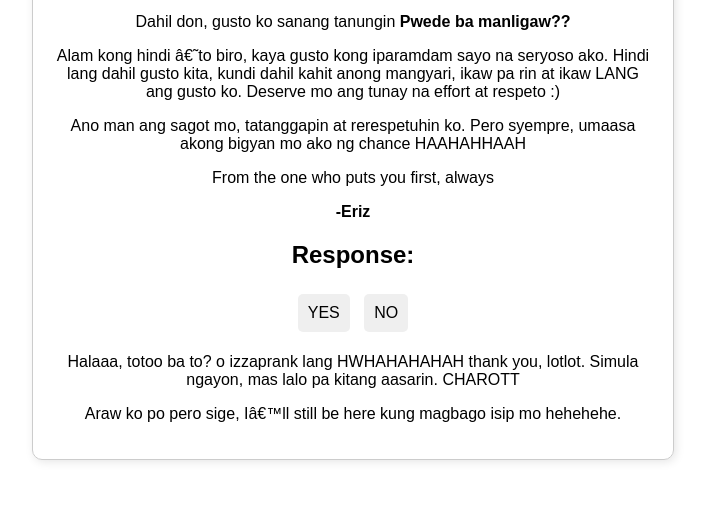
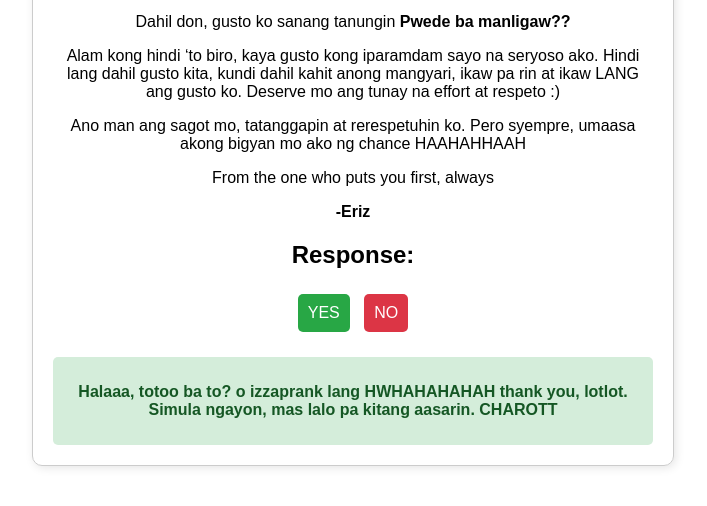
Before and after one commit to eriz-ctrl/eriz-capslock, a plain HTML site: page index.html in a window 1280 px wide. Both pictures are taken after a click on the button "YES". Shown: the part 176-682 px from the top of the page, without its empty margins (287-994 px from the left). Drawn offline with Linux system fonts and the light colour scheme.

Commit message:
Update index.html

```diff
--- a/index.html
+++ b/index.html
@@ -1,56 +1,56 @@
 <!DOCTYPE html>
-<html lang=”en”>
+<html lang="en">
 <head>
-    <meta charset=”UTF-8”>
-    <meta name=”viewport” content=”width=device-width, initial-scale=1.0”>
+    <meta charset="UTF-8">
+    <meta name="viewport" content="width=device-width, initial-scale=1.0">
     <title>Lottie</title>
     <style>
-        Body {
-            Font-family: Arial, sans-serif;
-            Max-width: 600px;
-            Margin: auto;
-            Padding: 20px;
-            Border: 1px solid #ccc;
-            Border-radius: 10px;
-            Box-shadow: 2px 2px 10px rgba(0, 0, 0, 0.1);
-            Text-align: center;
+        body {
+            font-family: Arial, sans-serif;
+            max-width: 600px;
+            margin: auto;
+            padding: 20px;
+            border: 1px solid #ccc;
+            border-radius: 10px;
+            box-shadow: 2px 2px 10px rgba(0, 0, 0, 0.1);
+            text-align: center;
         }
-        H1 {
-            Color: #ff4d4d;
+        h1 {
+            color: #ff4d4d;
         }
         .response {
-            Display: none;
-            Margin-top: 20px;
-            Padding: 10px;
-            Border-radius: 5px;
-            Font-weight: bold;
+            display: none;
+            margin-top: 20px;
+            padding: 10px;
+            border-radius: 5px;
+            font-weight: bold;
         }
         .yes {
-            Background-color: #d4edda;
-            Color: #155724;
+            background-color: #d4edda;
+            color: #155724;
         }
         .no {
-            Background-color: #f8d7da;
-            Color: #721c24;
+            background-color: #f8d7da;
+            color: #721c24;
         }
         .buttons {
-            Margin-top: 20px;
+            margin-top: 20px;
         }
-        Button {
-            Font-size: 16px;
-            Padding: 10px;
-            Margin: 5px;
-            Border: none;
-            Border-radius: 5px;
-            Cursor: pointer;
+        button {
+            font-size: 16px;
+            padding: 10px;
+            margin: 5px;
+            border: none;
+            border-radius: 5px;
+            cursor: pointer;
         }
         .yes-btn {
-            Background-color: #28a745;
-            Color: white;
+            background-color: #28a745;
+            color: white;
         }
         .no-btn {
-            Background-color: #dc3545;
-            Color: white;
+            background-color: #dc3545;
+            color: white;
         }
     </style>
 </head>
@@ -64,28 +64,28 @@
     <p><strong>-Eriz</strong></p>
 
     <h2>Response:</h2>
-    <div class=”buttons”>
-        <button class=”yes-btn” onclick=”showResponse(‘yes’)”>YES</button>
-        <button class=”no-btn” onclick=”showResponse(‘no’)”>NO</button>
+    <div class="buttons">
+        <button class="yes-btn" onclick="showResponse('yes')">YES</button>
+        <button class="no-btn" onclick="showResponse('no')">NO</button>
     </div>
 
-    <div class=”response yes” id=”yes-response”>
-        <p>Halaaa, totoo ba to? o izzaprank lang HWHAHAHAHAH thank you, lotlot.  Simula ngayon, mas lalo pa kitang aasarin. CHAROTT</p>
+    <div class="response yes" id="yes-response">
+        <p>Halaaa, totoo ba to? o izzaprank lang HWHAHAHAHAH thank you, lotlot. Simula ngayon, mas lalo pa kitang aasarin. CHAROTT</p>
     </div>
 
-    <div class=”response no” id=”no-response”>
+    <div class="response no" id="no-response">
         <p>Araw ko po pero sige, I’ll still be here kung magbago isip mo hehehehe. </p>
     </div>
 
     <script>
-        Function showResponse(answer) {
-            Document.getElementById(‘yes-response’).style.display = ‘none’;
-            Document.getElementById(‘no-response’).style.display = ‘none’;
+        function showResponse(answer) {
+            document.getElementById('yes-response').style.display = 'none';
+            document.getElementById('no-response').style.display = 'none';
 
-            If (answer === ‘yes’) {
-                Document.getElementById(‘yes-response’).style.display = ‘block’;
+            if (answer === 'yes') {
+                document.getElementById('yes-response').style.display = 'block';
             } else {
-                Document.getElementById(‘no-response’).style.display = ‘block’;
+                document.getElementById('no-response').style.display = 'block';
             }
         }
     </script>
```
